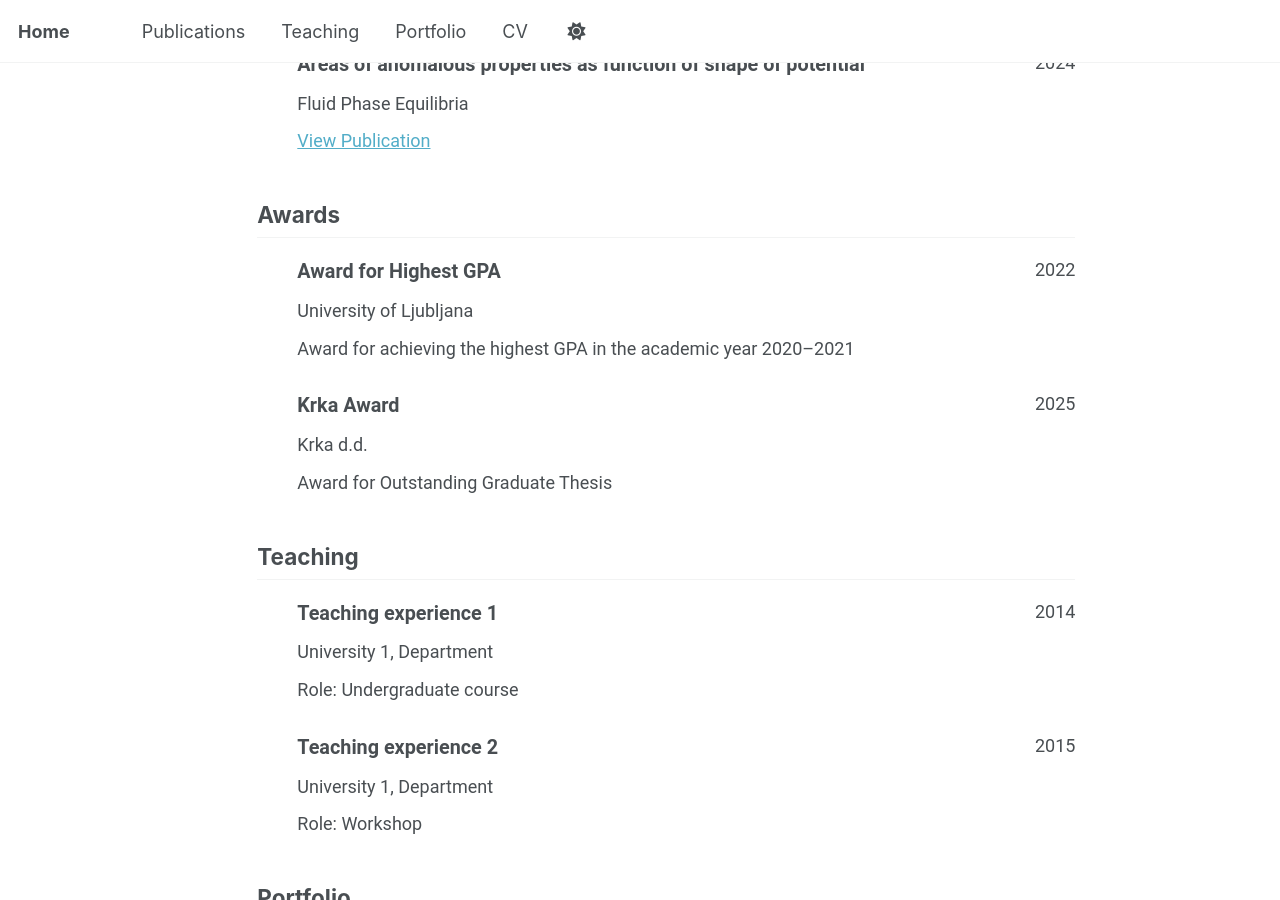
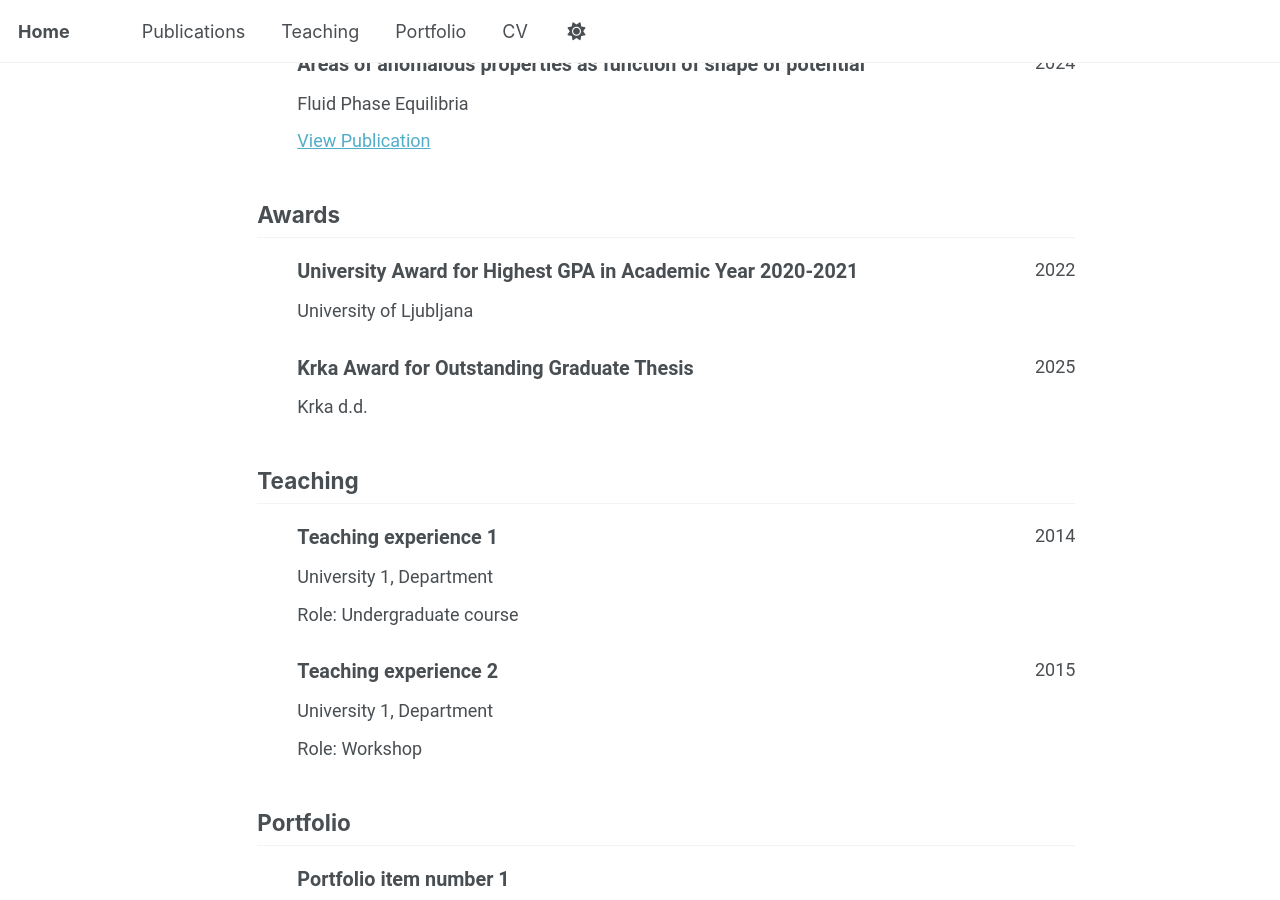
Before and after one commit to MatevzTurk/MatevzTurk.github.io, a Jekyll site: the page built from _pages/cv-json.md, in a window 1280 px wide and 900 px high, scrolled down 1275 px. Built offline with Jekyll 4.4.1, drawn with Linux system fonts in a browser that asks for light colours; a script that is not in the unit is left out.

Commit message:
Update award titles and summaries in cv.json

```diff
--- a/_data/cv.json
+++ b/_data/cv.json
@@ -109,16 +109,16 @@
   ],
   "awards": [
   {
-    "title": "Award for Highest GPA",
+    "title": "University Award for Highest GPA in Academic Year 2020-2021",
     "awarder": "University of Ljubljana",
     "date": "2022-02-08",
-    "summary": "Award for achieving the highest GPA in the academic year 2020–2021"
+    "summary": ""
   },
   {
-    "title": "Krka Award",
+    "title": "Krka Award for Outstanding Graduate Thesis",
     "awarder": "Krka d.d.",
     "date": "2025-10-17",
-    "summary": "Award for Outstanding Graduate Thesis"
+    "summary": ""
   }
 ],
   "teaching": [
```
